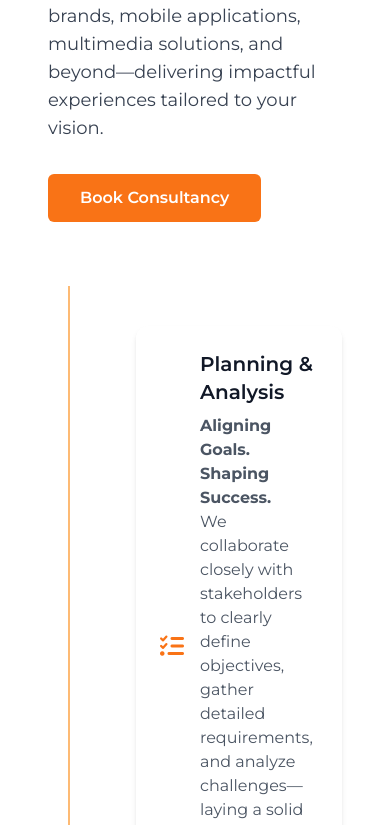
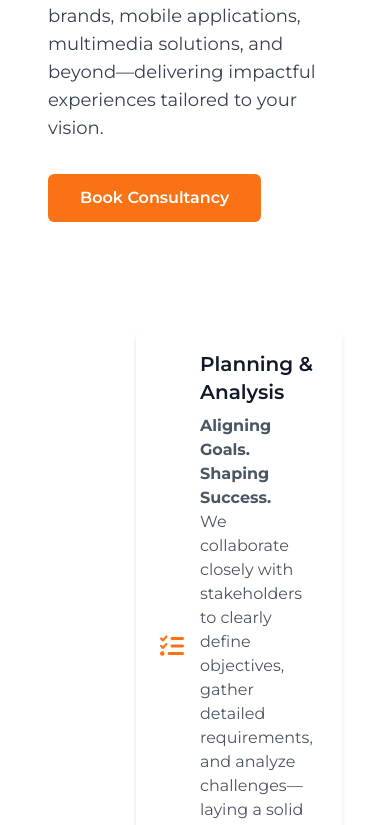
Before and after one commit to ErzElSoft/ErzElSoft, a Next.js app: page / in a window 390 px wide. Shown: the part 4689-5514 px from the top of the page. Built offline with nearby package versions, Linux system fonts and the light colour scheme.

Commit message:
remove bar in smaller devices.

```diff
--- a/app/page.tsx
+++ b/app/page.tsx
@@ -654,7 +654,7 @@ export default function ErzEl() {
           <div className='relative'>
             <div className='relative pl-12'>
               {/* Centered Vertical Line */}
-              <span className='absolute left-5 top-0 bottom-0 w-[2px] bg-orange-300'></span>
+              <span className='hidden md:block absolute left-5 top-0 bottom-0 w-[2px] bg-orange-300'></span>
 
               {steps.map(({ iconClass, title, description }, i) => (
                 <div
```
